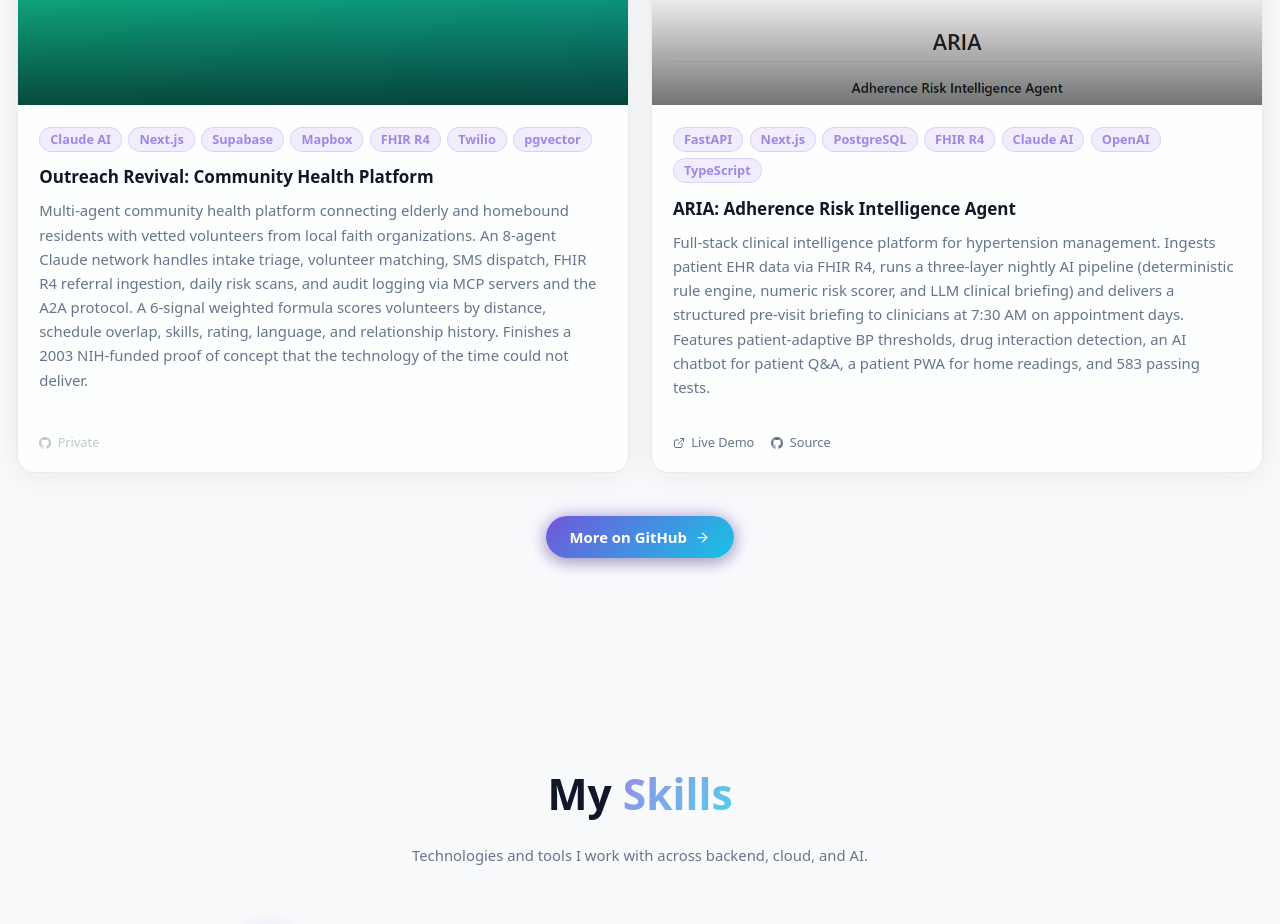
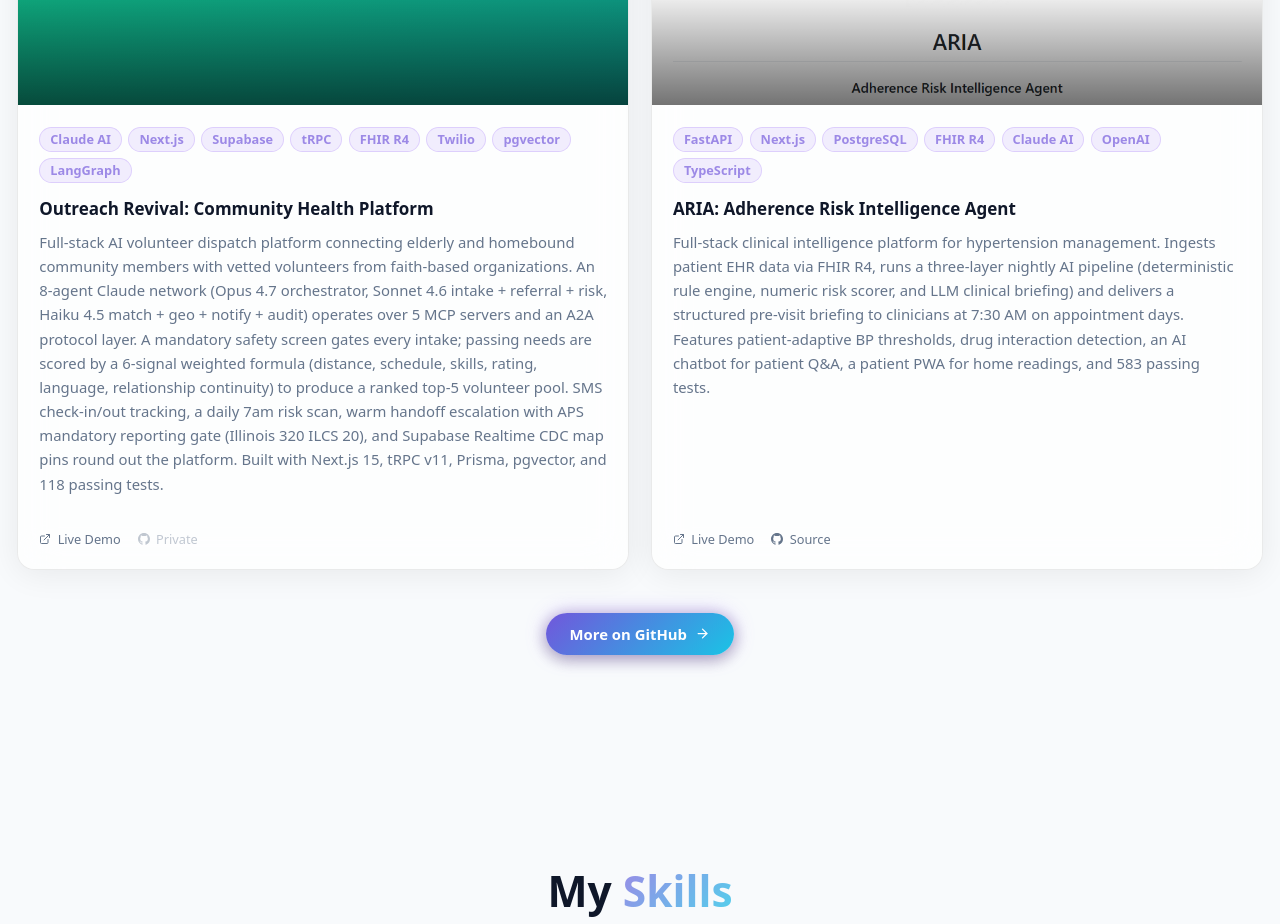
Before and after one commit to Sahil-Khalsa/Sahilsingh-Portfolio, a Next.js app: page / in a window 1280 px wide. Shown: the part 4762-5686 px from the top of the page. Built offline with nearby package versions, Linux system fonts and the light colour scheme; no server answers.

Commit message:
feat: update Outreach Revival description and demo link

```diff
--- a/data/projects.ts
+++ b/data/projects.ts
@@ -27,10 +27,10 @@ export const projects: Project[] = [
     id: 3,
     title: "Outreach Revival: Community Health Platform",
     description:
-      "Multi-agent community health platform connecting elderly and homebound residents with vetted volunteers from local faith organizations. An 8-agent Claude network handles intake triage, volunteer matching, SMS dispatch, FHIR R4 referral ingestion, daily risk scans, and audit logging via MCP servers and the A2A protocol. A 6-signal weighted formula scores volunteers by distance, schedule overlap, skills, rating, language, and relationship history. Finishes a 2003 NIH-funded proof of concept that the technology of the time could not deliver.",
+      "Full-stack AI volunteer dispatch platform connecting elderly and homebound community members with vetted volunteers from faith-based organizations. An 8-agent Claude network (Opus 4.7 orchestrator, Sonnet 4.6 intake + referral + risk, Haiku 4.5 match + geo + notify + audit) operates over 5 MCP servers and an A2A protocol layer. A mandatory safety screen gates every intake; passing needs are scored by a 6-signal weighted formula (distance, schedule, skills, rating, language, relationship continuity) to produce a ranked top-5 volunteer pool. SMS check-in/out tracking, a daily 7am risk scan, warm handoff escalation with APS mandatory reporting gate (Illinois 320 ILCS 20), and Supabase Realtime CDC map pins round out the platform. Built with Next.js 15, tRPC v11, Prisma, pgvector, and 118 passing tests.",
     image: "",
-    tags: ["Claude AI", "Next.js", "Supabase", "Mapbox", "FHIR R4", "Twilio", "pgvector"],
-    demoUrl: "#",
+    tags: ["Claude AI", "Next.js", "Supabase", "tRPC", "FHIR R4", "Twilio", "pgvector", "LangGraph"],
+    demoUrl: "https://outreach-production-04e5.up.railway.app",
     githubUrl: "#",
     accent: "from-emerald-500 to-teal-600",
   },
```
